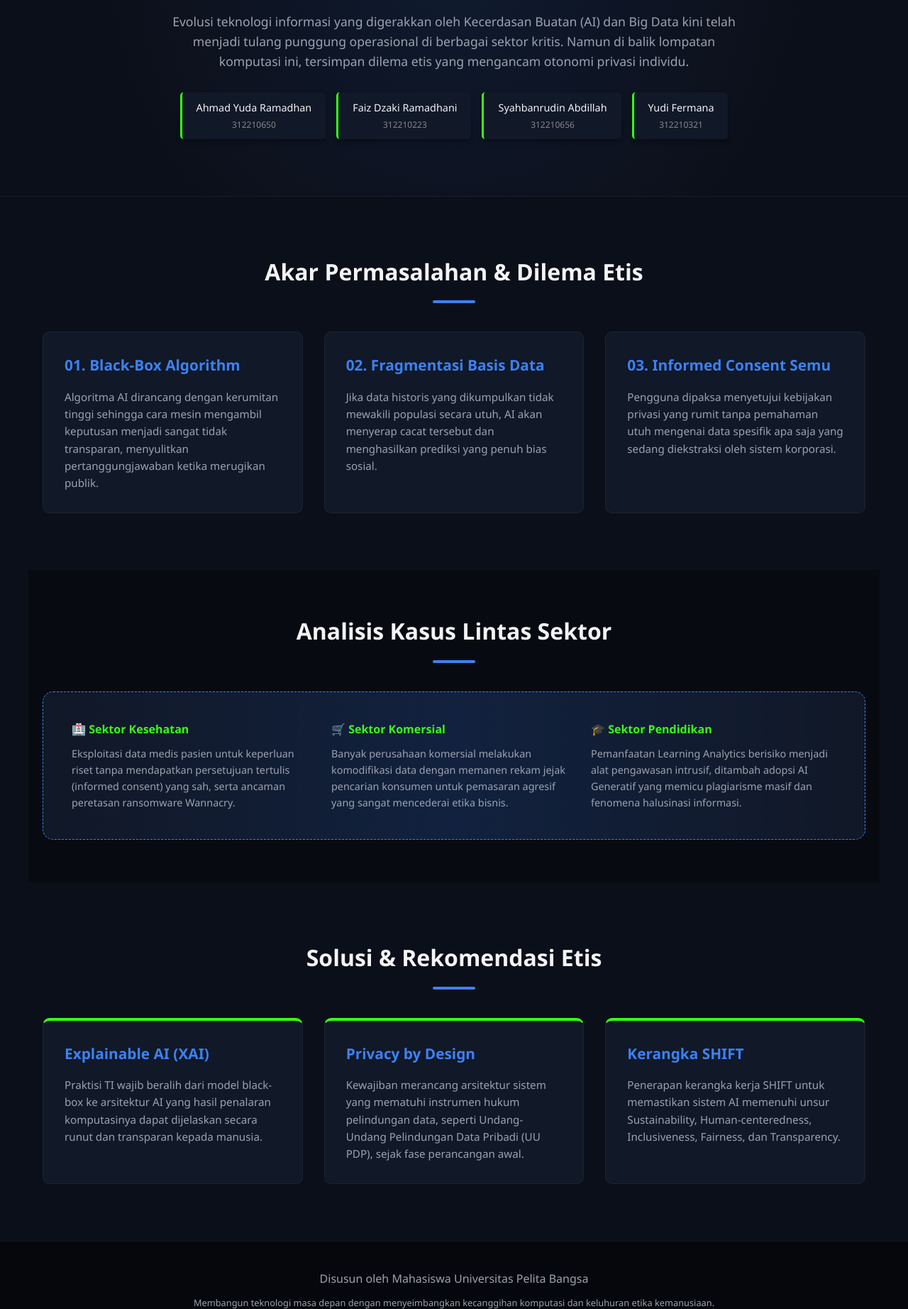
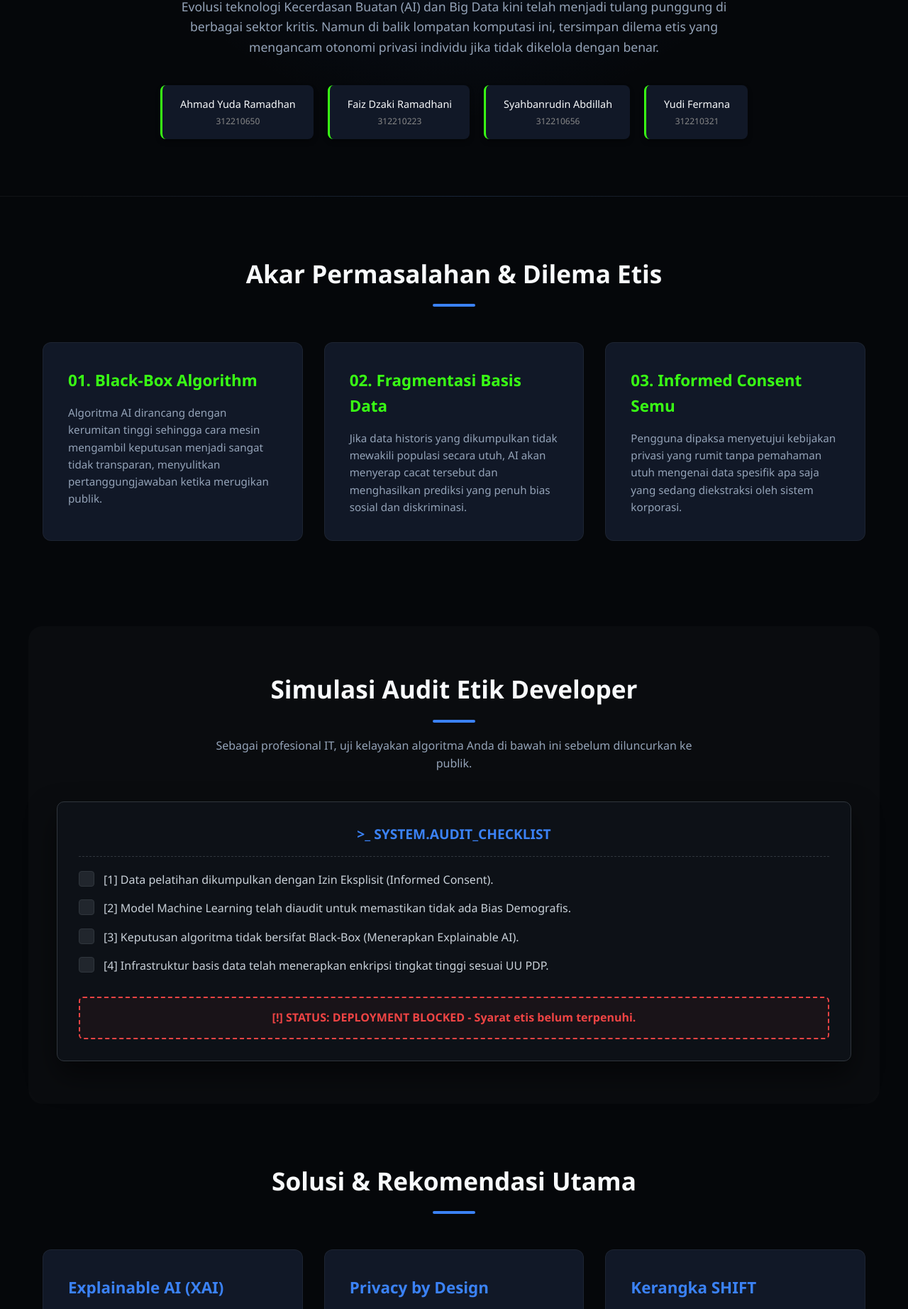
Before and after one commit to syahbarudin/profesional_etchics_uas, a plain HTML site: page index.html in a window 1280 px wide. Shown: the part 379-2223 px from the top of the page at 71% size. Drawn offline with Linux system fonts and the light colour scheme.

Commit message:
Update index.html

```diff
--- a/index.html
+++ b/index.html
@@ -3,15 +3,15 @@
 <head>
     <meta charset="UTF-8">
     <meta name="viewport" content="width=device-width, initial-scale=1.0">
-    <title>Etika Big Data & Machine Learning | Kelompok TI</title>
+    <title>Etika Big Data & Machine Learning | Kelompok 4</title>
     <style>
         :root {
-            --bg-color: #0b0f19;
+            --bg-color: #05070a;
             --card-bg: #111827;
             --accent-green: #39ff14;
             --accent-blue: #3b82f6;
-            --text-main: #f3f4f6;
-            --text-muted: #9ca3af;
+            --text-main: #f8fafc;
+            --text-muted: #94a3b8;
         }
 
         * { margin: 0; padding: 0; box-sizing: border-box; font-family: 'Segoe UI', Tahoma, sans-serif; scroll-behavior: smooth; }
@@ -19,64 +19,65 @@
 
         /* HEADER */
         header { background-color: rgba(17, 24, 39, 0.9); backdrop-filter: blur(10px); position: fixed; width: 100%; top: 0; z-index: 1000; border-bottom: 1px solid rgba(57, 255, 20, 0.2); }
-        .nav-container { max-width: 1200px; margin: 0 auto; padding: 20px; display: flex; justify-content: space-between; align-items: center; }
-        .logo {
-            font-size: 1.2rem;
-            font-weight: bold;
-            letter-spacing: 1px;
-            display: flex;
-            align-items: center;
-            gap: 10px; /* Jarak antara logo dan tulisan ETHICS */
-        }
-        .logo img {
-            height: 40px; /* Ukuran tinggi logo, bisa lu ubah sesuai selera */
-            width: auto;}
-        .logo span {
-            color: var(--accent-green); }
+        .nav-container { max-width: 1200px; margin: 0 auto; padding: 15px 20px; display: flex; justify-content: space-between; align-items: center; }
+        .logo { font-size: 1.2rem; font-weight: bold; letter-spacing: 1px; display: flex; align-items: center; gap: 10px; }
+        .logo img { height: 35px; width: auto; border-radius: 5px;}
+        .logo span { color: var(--accent-green); }
+
         /* HERO SECTION */
-        .hero { padding: 150px 20px 80px 20px; text-align: center; background: radial-gradient(circle at center, rgba(59, 130, 246, 0.1) 0%, transparent 70%); border-bottom: 1px solid rgba(255,255,255,0.05); }
-        .hero h1 { font-size: 3rem; margin-bottom: 20px; }
-        .hero h1 span { color: var(--accent-green); }
+        .hero { padding: 160px 20px 80px 20px; text-align: center; background: radial-gradient(circle at top, rgba(59, 130, 246, 0.15) 0%, transparent 60%); border-bottom: 1px solid rgba(255,255,255,0.05); }
+        .hero h1 { font-size: 3.5rem; margin-bottom: 20px; line-height: 1.1; }
+        .hero h1 span { color: var(--accent-green); text-shadow: 0 0 15px rgba(57, 255, 20, 0.3); }
         .hero p { font-size: 1.1rem; color: var(--text-muted); max-width: 800px; margin: 0 auto 30px auto; }
+        .university-badge { display: inline-block; padding: 8px 20px; background-color: rgba(59, 130, 246, 0.2); border: 1px solid var(--accent-blue); border-radius: 20px; font-size: 0.9rem; margin-bottom: 30px; font-weight: bold; letter-spacing: 1px; }
 
-        .university-badge { display: inline-block; padding: 8px 20px; background-color: rgba(59, 130, 246, 0.2); border: 1px solid var(--accent-blue); border-radius: 20px; font-size: 0.9rem; margin-bottom: 30px; font-weight: bold; }
-
-        .team-grid { display: flex; gap: 15px; justify-content: center; flex-wrap: wrap; margin-top: 20px; }
-        .team-member { background: var(--card-bg); padding: 10px 20px; border-radius: 5px; font-size: 0.9rem; border-left: 3px solid var(--accent-green); box-shadow: 0 4px 6px rgba(0,0,0,0.3); }
+        /* TEAM CARDS WITH HOVER GLOW */
+        .team-grid { display: flex; gap: 20px; justify-content: center; flex-wrap: wrap; margin-top: 40px; }
+        .team-member { background: var(--card-bg); padding: 15px 25px; border-radius: 8px; font-size: 0.9rem; border-left: 3px solid var(--accent-green); box-shadow: 0 4px 6px rgba(0,0,0,0.3); transition: transform 0.3s, box-shadow 0.3s; cursor: pointer; }
+        .team-member:hover { transform: translateY(-5px); box-shadow: 0 10px 20px rgba(57, 255, 20, 0.1); }
 
         /* CONTENT SECTIONS */
         .container { max-width: 1200px; margin: 0 auto; padding: 80px 20px; }
-        .section-title { font-size: 2rem; margin-bottom: 40px; text-align: center; position: relative; }
+        .section-title { font-size: 2.2rem; margin-bottom: 50px; text-align: center; position: relative; }
         .section-title::after { content: ''; display: block; width: 60px; height: 4px; background-color: var(--accent-blue); margin: 15px auto 0 auto; border-radius: 2px; }
 
         /* GRID LAYOUTS */
         .grid-3 { display: grid; grid-template-columns: repeat(auto-fit, minmax(300px, 1fr)); gap: 30px; }
-        .card { background-color: var(--card-bg); padding: 30px; border-radius: 10px; border: 1px solid rgba(255, 255, 255, 0.05); transition: transform 0.3s; }
-        .card:hover { transform: translateY(-5px); border-color: var(--accent-green); }
-        .card h3 { color: var(--accent-blue); margin-bottom: 15px; font-size: 1.3rem; }
+        .card { background-color: var(--card-bg); padding: 35px; border-radius: 12px; border: 1px solid rgba(255, 255, 255, 0.05); transition: all 0.4s ease; position: relative; overflow: hidden; }
+        .card::before { content: ''; position: absolute; top: 0; left: 0; width: 100%; height: 3px; background: var(--accent-blue); transform: scaleX(0); transform-origin: left; transition: transform 0.4s ease; }
+        .card:hover::before { transform: scaleX(1); }
+        .card:hover { transform: translateY(-10px); border-color: rgba(59, 130, 246, 0.4); }
+        .card h3 { color: var(--accent-green); margin-bottom: 15px; font-size: 1.4rem; }
         .card p { color: var(--text-muted); font-size: 0.95rem; }
 
-        /* CSS GRAPHIC PEMANIS */
-        .tech-banner { background: linear-gradient(90deg, #111827 0%, rgba(59, 130, 246, 0.2) 50%, #111827 100%); padding: 40px; text-align: center; border-radius: 15px; margin-top: 40px; border: 1px dashed var(--accent-blue); }
-        .tech-flex { display: flex; justify-content: space-around; flex-wrap: wrap; gap: 20px; text-align: left; }
-        .tech-item { flex: 1; min-width: 250px; }
+        /* INTERACTIVE TERMINAL SECTION */
+        .terminal-box { background-color: #0d1117; border: 1px solid #30363d; border-radius: 10px; padding: 30px; margin-top: 40px; box-shadow: 0 20px 40px rgba(0,0,0,0.5); font-family: 'Courier New', Courier, monospace; }
+        .terminal-header { color: var(--accent-blue); margin-bottom: 20px; font-size: 1.2rem; font-weight: bold; text-align: center; border-bottom: 1px dashed #30363d; padding-bottom: 15px;}
+
+        .check-container { display: block; position: relative; padding-left: 35px; margin-bottom: 15px; cursor: pointer; font-size: 1rem; color: #c9d1d9; user-select: none; }
+        .check-container input { position: absolute; opacity: 0; cursor: pointer; height: 0; width: 0; }
+        .checkmark { position: absolute; top: 0; left: 0; height: 22px; width: 22px; background-color: #21262d; border: 1px solid #30363d; border-radius: 4px; transition: 0.2s; }
+        .check-container:hover input ~ .checkmark { background-color: #30363d; }
+        .check-container input:checked ~ .checkmark { background-color: var(--accent-green); border-color: var(--accent-green); }
+        .checkmark:after { content: ""; position: absolute; display: none; }
+        .check-container input:checked ~ .checkmark:after { display: block; }
+        .check-container .checkmark:after { left: 7px; top: 3px; width: 5px; height: 10px; border: solid #000; border-width: 0 3px 3px 0; transform: rotate(45deg); }
+
+        #deploy-status { margin-top: 30px; padding: 15px; border: 2px dashed #ef4444; color: #ef4444; font-weight: bold; text-align: center; border-radius: 6px; transition: all 0.4s; background: rgba(239, 68, 68, 0.05); }
+
+        /* ANIMATION CLASSES FOR JAVASCRIPT */
+        .hidden { opacity: 0; transform: translateY(40px); transition: all 0.8s cubic-bezier(0.5, 0, 0, 1); }
+        .show { opacity: 1; transform: translateY(0); }
 
         /* FOOTER */
-        footer { background-color: #05070c; text-align: center; padding: 40px 20px; border-top: 1px solid rgba(255, 255, 255, 0.05); color: var(--text-muted); }
-        sup { color: var(--accent-green); font-weight: bold; }
+        footer { background-color: #020408; text-align: center; padding: 40px 20px; border-top: 1px solid rgba(255, 255, 255, 0.05); color: var(--text-muted); }
 
-        /* === MOBILE RESPONSIVE QUERIES === */
+        /* RESPONSIVE */
         @media (max-width: 768px) {
-            .nav-container { flex-direction: column; text-align: center; padding: 15px; }
-            .hero { padding: 120px 15px 50px 15px; }
-            .hero h1 { font-size: 2rem; }
-            .hero p { font-size: 1rem; }
+            .hero h1 { font-size: 2.2rem; }
             .team-grid { flex-direction: column; align-items: stretch; }
             .team-member { text-align: center; }
-            .container { padding: 50px 15px; }
-            .section-title { font-size: 1.5rem; }
-            .tech-banner { padding: 25px 15px; }
-            .tech-flex { flex-direction: column; gap: 30px; }
+            .terminal-box { padding: 20px; }
         }
     </style>
 </head>
@@ -85,26 +86,27 @@
     <header>
         <div class="nav-container">
             <div class="logo">
-                <img src="upb.png" alt="Logo UPB">
+                <!-- Pastikan file logo.png sudah terupload di GitHub -->
+                <img src="upb.png" alt="Logo UPB" onerror="this.style.display='none'">
                 <span>ETHICS</span>
             </div>
         </div>
     </header>
 
-    <section class="hero">
-        <div class="university-badge">UNIVERSITAS PELITA BANGSA 2026 </div>
+    <section class="hero hidden">
+        <div class="university-badge">UNIVERSITAS PELITA BANGSA 2026</div>
         <h1>Etika Penggunaan <br><span>Big Data & Machine Learning</span></h1>
-        <p>Evolusi teknologi informasi yang digerakkan oleh Kecerdasan Buatan (AI) dan Big Data kini telah menjadi tulang punggung operasional di berbagai sektor kritis. Namun di balik lompatan komputasi ini, tersimpan dilema etis yang mengancam otonomi privasi individu.</p>
+        <p>Evolusi teknologi Kecerdasan Buatan (AI) dan Big Data kini telah menjadi tulang punggung di berbagai sektor kritis. Namun di balik lompatan komputasi ini, tersimpan dilema etis yang mengancam otonomi privasi individu jika tidak dikelola dengan benar.</p>
 
         <div class="team-grid">
-            <div class="team-member">Ahmad Yuda Ramadhan<br><small style="color:#888;">312210650 </small></div>
-            <div class="team-member">Faiz Dzaki Ramadhani<br><small style="color:#888;">312210223 </small></div>
-            <div class="team-member">Syahbanrudin Abdillah<br><small style="color:#888;">312210656 </small></div>
-            <div class="team-member">Yudi Fermana<br><small style="color:#888;">312210321 </small></div>
+            <div class="team-member">Ahmad Yuda Ramadhan<br><small style="color:#888;">312210650</small></div>
+            <div class="team-member">Faiz Dzaki Ramadhani<br><small style="color:#888;">312210223</small></div>
+            <div class="team-member">Syahbanrudin Abdillah<br><small style="color:#888;">312210656</small></div>
+            <div class="team-member">Yudi Fermana<br><small style="color:#888;">312210321</small></div>
         </div>
     </section>
 
-    <section class="container">
+    <section class="container hidden">
         <h2 class="section-title">Akar Permasalahan & Dilema Etis</h2>
         <div class="grid-3">
             <div class="card">
@@ -113,7 +115,7 @@
             </div>
             <div class="card">
                 <h3>02. Fragmentasi Basis Data</h3>
-                <p>Jika data historis yang dikumpulkan tidak mewakili populasi secara utuh, AI akan menyerap cacat tersebut dan menghasilkan prediksi yang penuh bias sosial.</p>
+                <p>Jika data historis yang dikumpulkan tidak mewakili populasi secara utuh, AI akan menyerap cacat tersebut dan menghasilkan prediksi yang penuh bias sosial dan diskriminasi.</p>
             </div>
             <div class="card">
                 <h3>03. Informed Consent Semu</h3>
@@ -122,48 +124,103 @@
         </div>
     </section>
 
-    <section class="container" style="background-color: rgba(0,0,0,0.3); padding-top: 60px; padding-bottom: 60px;">
-        <h2 class="section-title">Analisis Kasus Lintas Sektor</h2>
-        <div class="tech-banner">
-            <div class="tech-flex">
-                <div class="tech-item">
-                    <h4 style="color: var(--accent-green); margin-bottom: 10px;">🏥 Sektor Kesehatan</h4>
-                    <p style="color: var(--text-muted); font-size: 0.9rem;">Eksploitasi data medis pasien untuk keperluan riset tanpa mendapatkan persetujuan tertulis (informed consent) yang sah, serta ancaman peretasan ransomware Wannacry.</p>
-                </div>
-                <div class="tech-item">
-                    <h4 style="color: var(--accent-green); margin-bottom: 10px;">🛒 Sektor Komersial</h4>
-                    <p style="color: var(--text-muted); font-size: 0.9rem;">Banyak perusahaan komersial melakukan komodifikasi data dengan memanen rekam jejak pencarian konsumen untuk pemasaran agresif yang sangat mencederai etika bisnis.</p>
-                </div>
-                <div class="tech-item">
-                    <h4 style="color: var(--accent-green); margin-bottom: 10px;">🎓 Sektor Pendidikan</h4>
-                    <p style="color: var(--text-muted); font-size: 0.9rem;">Pemanfaatan Learning Analytics berisiko menjadi alat pengawasan intrusif, ditambah adopsi AI Generatif yang memicu plagiarisme masif dan fenomena halusinasi informasi.</p>
-                </div>
+    <!-- INTERACTIVE SECTION -->
+    <section class="container hidden" style="background-color: rgba(255,255,255,0.02); border-radius: 20px; padding: 60px 40px; margin-top: 40px;">
+        <h2 class="section-title" style="margin-bottom: 20px;">Simulasi Audit Etik Developer</h2>
+        <p style="text-align: center; color: var(--text-muted); max-width: 700px; margin: 0 auto;">Sebagai profesional IT, uji kelayakan algoritma Anda di bawah ini sebelum diluncurkan ke publik.</p>
+
+        <div class="terminal-box">
+            <div class="terminal-header">&gt;_ SYSTEM.AUDIT_CHECKLIST</div>
+
+            <label class="check-container">
+                <input type="checkbox" class="ethical-check">
+                <span class="checkmark"></span>
+                [1] Data pelatihan dikumpulkan dengan Izin Eksplisit (Informed Consent).
+            </label>
+
+            <label class="check-container">
+                <input type="checkbox" class="ethical-check">
+                <span class="checkmark"></span>
+                [2] Model Machine Learning telah diaudit untuk memastikan tidak ada Bias Demografis.
+            </label>
+
+            <label class="check-container">
+                <input type="checkbox" class="ethical-check">
+                <span class="checkmark"></span>
+                [3] Keputusan algoritma tidak bersifat Black-Box (Menerapkan Explainable AI).
+            </label>
+
+            <label class="check-container">
+                <input type="checkbox" class="ethical-check">
+                <span class="checkmark"></span>
+                [4] Infrastruktur basis data telah menerapkan enkripsi tingkat tinggi sesuai UU PDP.
+            </label>
+
+            <div id="deploy-status">
+                [!] STATUS: DEPLOYMENT BLOCKED - Syarat etis belum terpenuhi.
             </div>
         </div>
     </section>
 
-    <section class="container">
-        <h2 class="section-title">Solusi & Rekomendasi Etis</h2>
+    <section class="container hidden">
+        <h2 class="section-title">Solusi & Rekomendasi Utama</h2>
         <div class="grid-3">
-            <div class="card" style="border-top: 4px solid var(--accent-green);">
-                <h3>Explainable AI (XAI)</h3>
+            <div class="card">
+                <h3 style="color: var(--accent-blue);">Explainable AI (XAI)</h3>
                 <p>Praktisi TI wajib beralih dari model black-box ke arsitektur AI yang hasil penalaran komputasinya dapat dijelaskan secara runut dan transparan kepada manusia.</p>
             </div>
-            <div class="card" style="border-top: 4px solid var(--accent-green);">
-                <h3>Privacy by Design</h3>
+            <div class="card">
+                <h3 style="color: var(--accent-blue);">Privacy by Design</h3>
                 <p>Kewajiban merancang arsitektur sistem yang mematuhi instrumen hukum pelindungan data, seperti Undang-Undang Pelindungan Data Pribadi (UU PDP), sejak fase perancangan awal.</p>
             </div>
-            <div class="card" style="border-top: 4px solid var(--accent-green);">
-                <h3>Kerangka SHIFT</h3>
-                <p>Penerapan kerangka kerja SHIFT untuk memastikan sistem AI memenuhi unsur Sustainability, Human-centeredness, Inclusiveness, Fairness, dan Transparency.</p>
+            <div class="card">
+                <h3 style="color: var(--accent-blue);">Kerangka SHIFT</h3>
+                <p>Penerapan kerangka kerja untuk memastikan sistem AI memenuhi unsur Sustainability, Human-centeredness, Inclusiveness, Fairness, dan Transparency secara berkelanjutan.</p>
             </div>
         </div>
     </section>
 
-    <footer>
-        <p>Disusun oleh Mahasiswa Universitas Pelita Bangsa</sup></p>
+    <footer class="hidden">
+        <p>Disusun oleh Kelompok 4 | Mahasiswa Universitas Pelita Bangsa 2026</p>
         <p style="margin-top: 10px; font-size: 0.8rem;">Membangun teknologi masa depan dengan menyeimbangkan kecanggihan komputasi dan keluhuran etika kemanusiaan.</p>
     </footer>
 
+    <!-- JAVASCRIPT UNTUK ANIMASI DAN INTERAKTIVITAS -->
+    <script>
+        // 1. Logic untuk Terminal Interaktif
+        const checkboxes = document.querySelectorAll('.ethical-check');
+        const statusBox = document.getElementById('deploy-status');
+
+        checkboxes.forEach(box => {
+            box.addEventListener('change', () => {
+                // Mengecek apakah semua checkbox sudah dicentang
+                const allChecked = Array.from(checkboxes).every(c => c.checked);
+
+                if (allChecked) {
+                    statusBox.style.borderColor = '#39ff14';
+                    statusBox.style.color = '#39ff14';
+                    statusBox.style.background = 'rgba(57, 255, 20, 0.05)';
+                    statusBox.innerHTML = '[✓] STATUS: DEPLOYMENT APPROVED - Model AI siap diluncurkan secara etis.';
+                } else {
+                    statusBox.style.borderColor = '#ef4444';
+                    statusBox.style.color = '#ef4444';
+                    statusBox.style.background = 'rgba(239, 68, 68, 0.05)';
+                    statusBox.innerHTML = '[!] STATUS: DEPLOYMENT BLOCKED - Syarat etis belum terpenuhi.';
+                }
+            });
+        });
+
+        // 2. Logic untuk Animasi Scroll (Fade In & Slide Up)
+        const observer = new IntersectionObserver((entries) => {
+            entries.forEach(entry => {
+                if (entry.isIntersecting) {
+                    entry.target.classList.add('show');
+                }
+            });
+        }, { threshold: 0.1 }); // Akan terpicu saat 10% elemen terlihat di layar
+
+        const hiddenElements = document.querySelectorAll('.hidden');
+        hiddenElements.forEach((el) => observer.observe(el));
+    </script>
 </body>
 </html>
```
